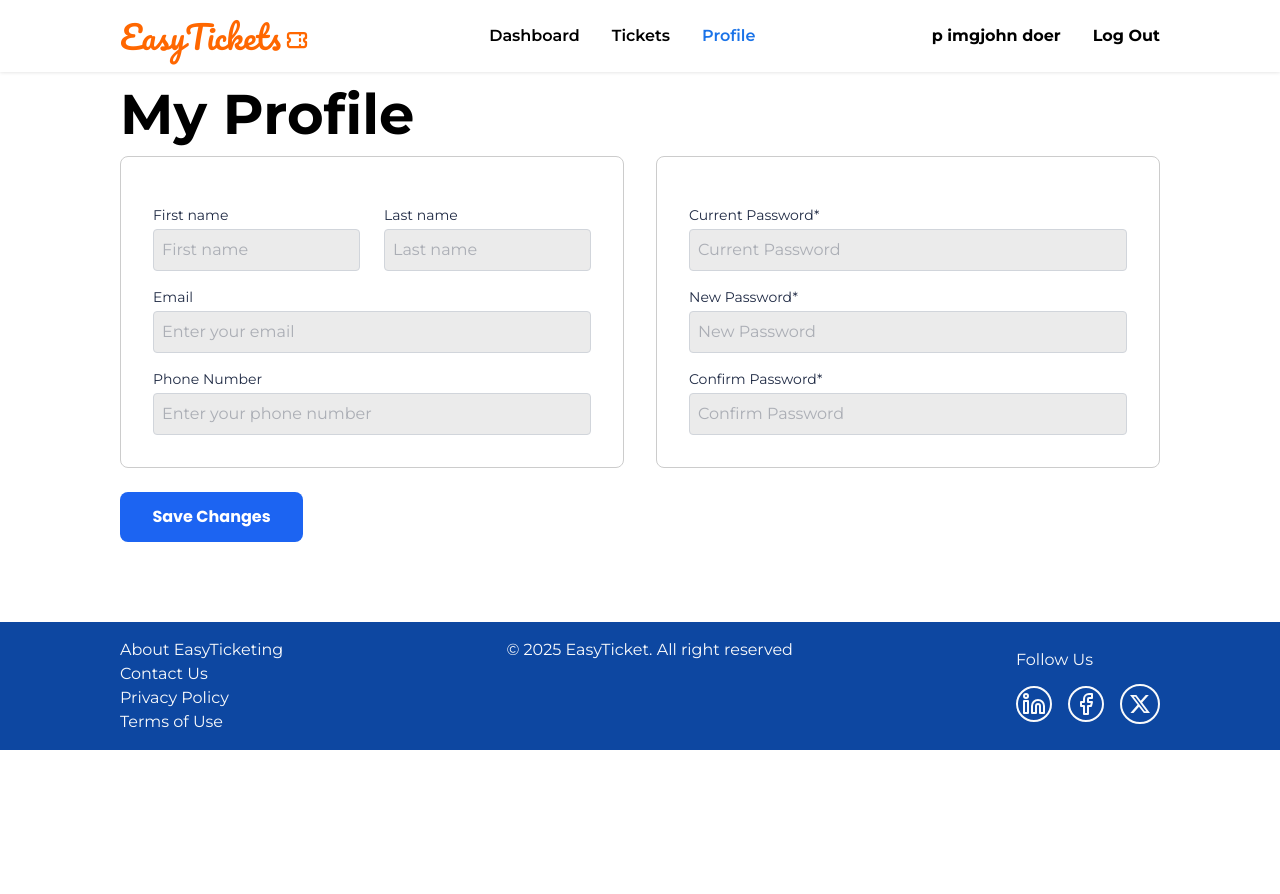
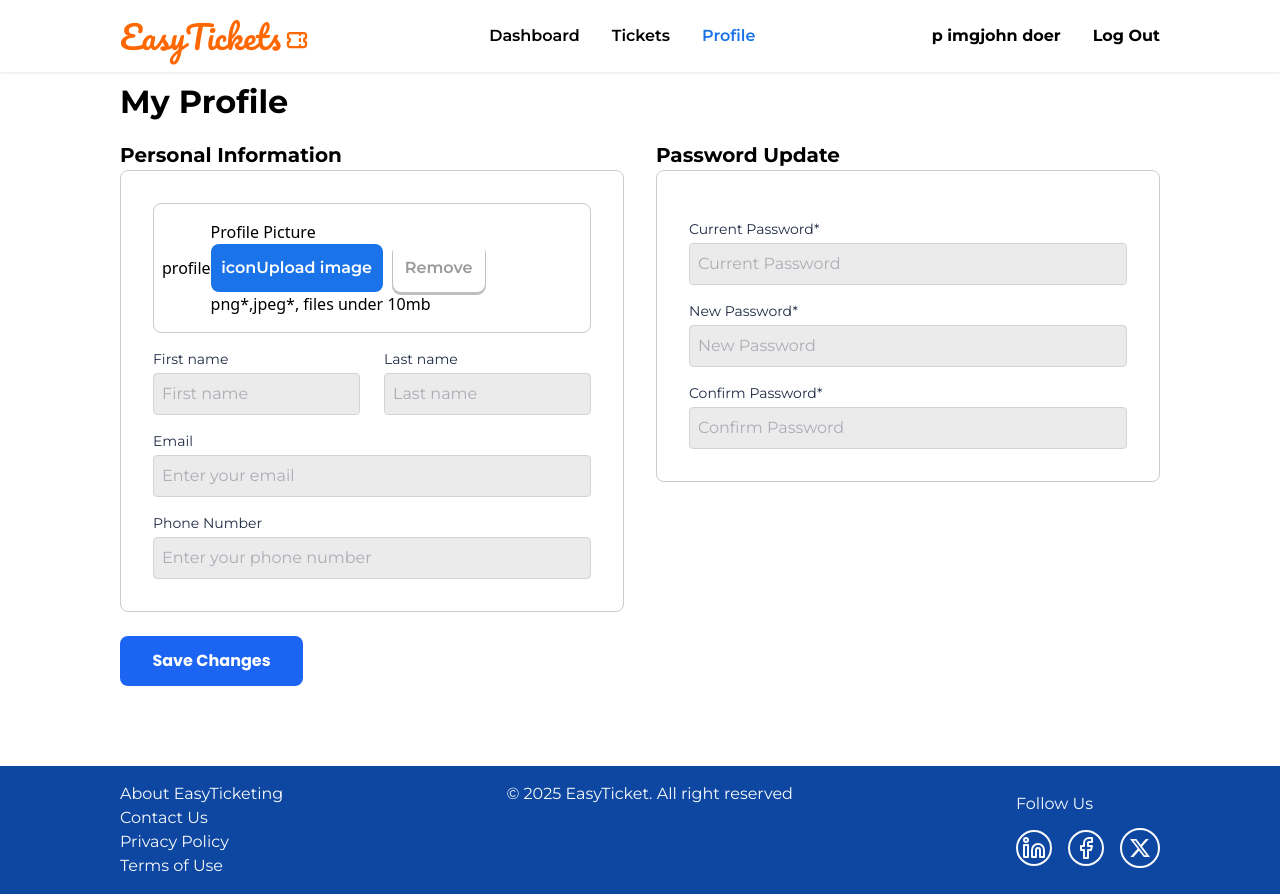
Before and after one commit to mafindijr/easy-ticketing-app, a React (Vite) app: page /profile in a window 1280 px wide. Before the commit the page ends 800 px from the top, so only its background shows below. Built offline with nearby package versions, Linux system fonts and the light colour scheme.

Commit message:
feat: update profile page layout and add profile picture upload section

```diff
--- a/src/Pages/Profile.jsx
+++ b/src/Pages/Profile.jsx
@@ -14,14 +14,31 @@ export default function Profile() {
     <div className=" my-20 mx-30">
 
             <div className="w-[600px]">
-                <h2 className="font-montserrat font-[700] text-[56px] leading-[68px] mb-2">My Profile</h2>
+                <h2 className="font-montserrat font-[700] text-[32px] leading-[44px] mb-4">My Profile</h2>
             </div>
        <form onSubmit={handleSubmit(onSubmit)}>
         <main className="grid grid-cols-2 gap-8">
 
 
           <div>
+            <h4 className="text-[20px] leading-[30px] font-montserrat font-bold ">Personal Information</h4>
             <div className="border-[#cccccc] border-1 rounded-[8px] p-[32px]">
+              <div className="flex items-center border-[#cccccc] border-1 rounded-[8px] py-[16px] px-[8px]">
+                <div className="">profile</div>
+                <div className="flex flex-col">
+                  <div><h4>Profile Picture</h4></div>
+                  <div  className="flex items-center gap-[10px]">
+                     <Button className="w-[172px] bg-homeexplore text-[16px] text-white font-montserrat font-semibold rounded-[8px] px-[8px] py-[12px]">
+                      <span>icon</span>
+                      <span>Upload image</span>
+                     </Button>
+                    <button className="w-[92px] text-[16px] text-[#999999] font-montserrat font-semibold rounded-[8px] px-[8px] py-[12px]"
+                    style={{boxShadow: " 0px 2px 0px 1px rgba(0, 0, 0, 0.25)"}}
+                    >Remove</button>
+                  </div>
+                     <span>png*,jpeg*, files under 10mb</span>
+                </div>
+              </div>
                <div className="grid grid-cols-2 gap-6">
                 <div>
                   <Input
@@ -86,6 +103,7 @@ export default function Profile() {
             </div>
 
             <div>
+              <h4 className="text-[20px] leading-[30px] font-montserrat font-bold ">Password Update</h4>
               <div className="border-[#cccccc] border-1 rounded-[8px] p-[32px]">
                 <div>
                 <Input
```
